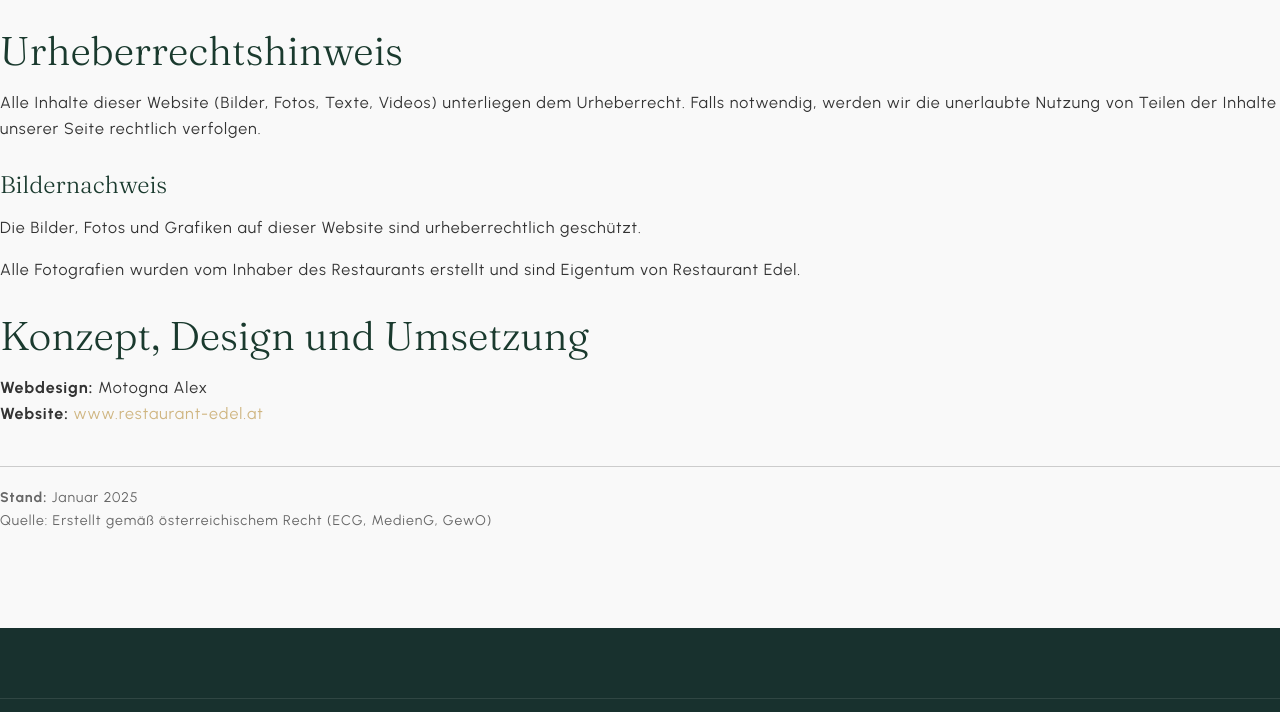
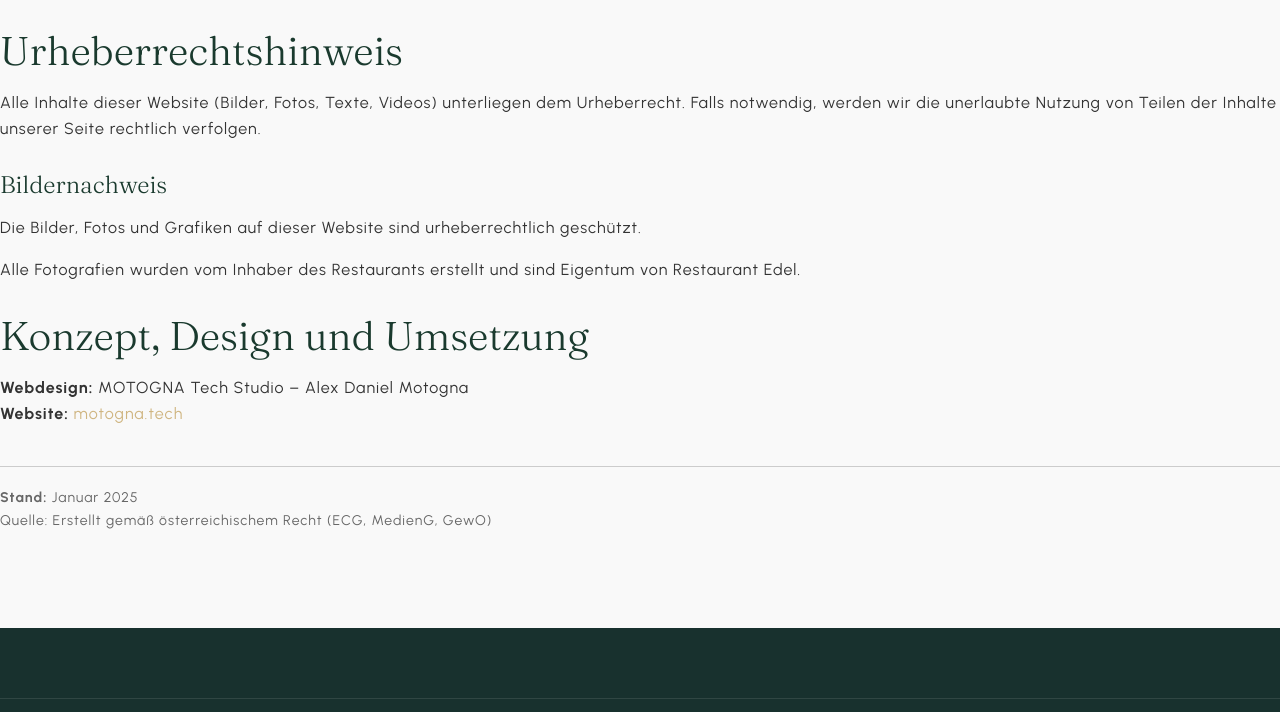
Before and after one commit to AlexDanielMotogna/restaurant-edel, a plain HTML site: page impressum.html in a window 1280 px wide. Shown: the part 2637-3349 px from the top of the page. Drawn offline with Linux system fonts and the light colour scheme.

Commit message:
Update designer info and website link to motogna.tech

```diff
--- a/impressum.html
+++ b/impressum.html
@@ -154,8 +154,8 @@
 
                         <h3 style="color: #1a3a2e; margin-top: 30px; margin-bottom: 15px;">Konzept, Design und Umsetzung</h3>
                         <p>
-                            <strong>Webdesign:</strong> Motogna Alex<br>
-                            <strong>Website:</strong> <a href="https://www.restaurant-edel.at" style="color: #cfb580;">www.restaurant-edel.at</a>
+                            <strong>Webdesign:</strong> MOTOGNA Tech Studio – Alex Daniel Motogna<br>
+                            <strong>Website:</strong> <a href="https://motogna.tech" target="_blank" style="color: #cfb580;">motogna.tech</a>
                         </p>
 
                         <p style="margin-top: 40px; padding-top: 20px; border-top: 1px solid #ccc; font-size: 14px; color: #666;">
```
